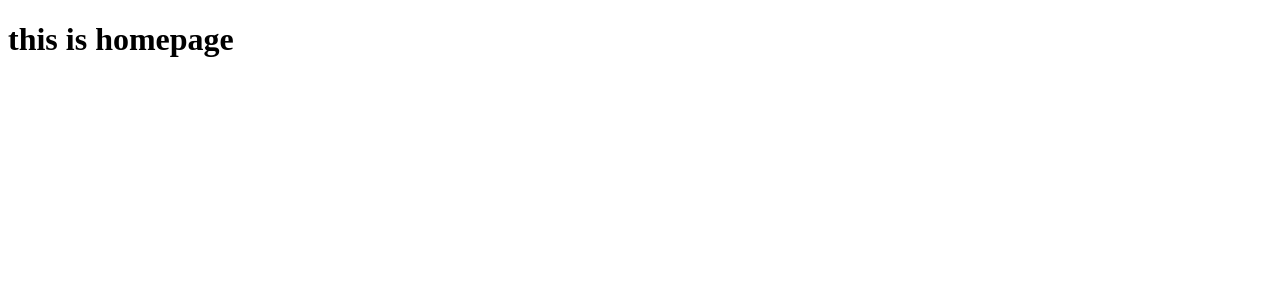
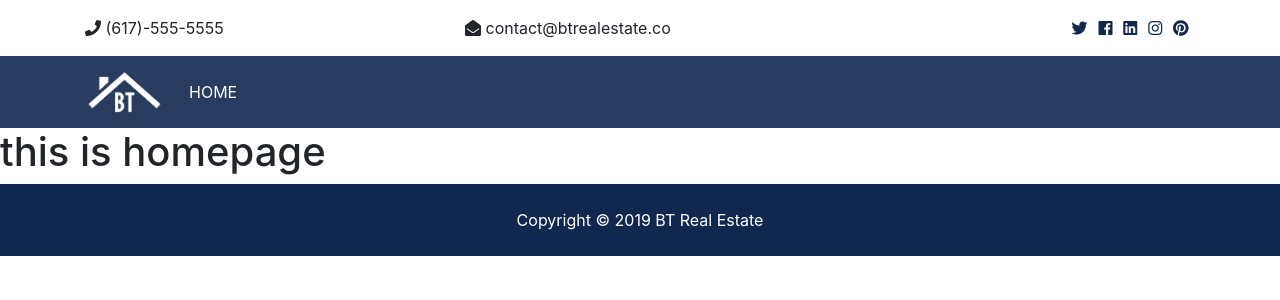
Before and after one commit to Mikolaj-Myszka/BookazManago, a Django app: page / in a window 1280 px wide. Shown: the top 300 px of the page. Run offline with Django 3.2, Linux system fonts and the light colour scheme; some libraries are stand-ins or nearby versions.

Commit message:
Added partials

```diff
--- a/pages/urls.py
+++ b/pages/urls.py
@@ -1,7 +1,8 @@
 from django.urls import path
-from .views import home
+from . import views
 
 
 urlpatterns = [
-    path('', home, name='home')
+    path('', views.home, name='home'),
+    path('about', views.about, name='about')
 ]
--- a/pages/views.py
+++ b/pages/views.py
@@ -4,3 +4,6 @@ from django.http import HttpResponse
 
 def home(request):
     return render(request, 'pages/index.html')
+
+def about(request):
+    return render(request, 'pages/about.html')
--- a/templates/base.html
+++ b/templates/base.html
@@ -1,13 +1,37 @@
+{% load static %}
+
 <!DOCTYPE html>
 <html lang="en">
 <head>
     <meta charset="UTF-8">
     <meta name="viewport" content="width=device-width, initial-scale=1.0">
     <meta http-equiv="X-UA-Compatible" content="ie=edge">
-    <title>BookzMenago - Yur Wunderbar Bookz Menago</title>
+
+    <!-- Font Awesome -->
+    <link rel="stylesheet" href="{% static 'css/all.css' %}">
+    <!-- Bootstrap -->
+    <link rel="stylesheet" href="{% static 'css/bootstrap.css' %}">
+    <!-- Custom -->
+    <link rel="stylesheet" href="{% static 'css/style.css' %}">
+    <!-- Lightbox -->
+    <link rel="stylesheet" href="{% static 'css/lightbox.min.css' %}">
+
+  <title>BookzMenago - Yur Wunderbar Bookz Menago {% block title%}{% endblock%}</title>
 </head>
+
 <body>
-    {% block content%}
-    {% endblock %}
+    <!-- Topbar -->
+    {% include 'partials/_topbar.html' %}
+    <!-- Navbar -->
+    {% include 'partials/_navbar.html' %}
+    <!-- Main Content -->
+    {% block content %} {% endblock %}
+    <!-- Footer -->
+    {% include 'partials/_footer.html' %}
+
+    <script src="{% static 'js/jquery-3.3.1.min.js' %}"></script>
+    <script src="{% static 'js/bootstrap.bundle.min.js' %}"></script>
+    <script src="{% static 'js/lightbox.min.js' %}"></script>
+    <script src="{% static 'js/main.js' %}"></script>
 </body>
 </html>
--- /dev/null
+++ b/templates/partials/_footer.html
@@ -0,0 +1,4 @@
+<footer id="main-footer" class="py-4 bg-primary text-white text-center">
+    Copyright &copy;
+    <span class="year"></span> BT Real Estate
+</footer>
--- /dev/null
+++ b/templates/partials/_navbar.html
@@ -0,0 +1,28 @@
+{% load static %}
+
+<nav class="navbar navbar-expand-lg navbar-dark bg-primary sticky-top">
+    <div class="container">
+        <a class="navbar-brand" href="{% url 'home' %}">
+        <img src="{% static 'img/logo.png' %}" class="logo" alt="">
+        </a>
+        <button class="navbar-toggler" type="button" data-toggle="collapse" data-target="#navbarNavAltMarkup">
+        <span class="navbar-toggler-icon"></span>
+        </button>
+        <div class="collapse navbar-collapse" id="navbarNavAltMarkup">
+        <ul class="navbar-nav">
+            <li
+                {% if '/' == request.path %}
+                    class="nav-item active mr-3"
+                {% else %}
+                    class="nav-item mr-3"
+                {% endif %}
+            >
+            <a class="nav-link" href="{% url 'home' %}">Home</a>
+            </li>
+
+        </ul>
+
+
+        </div>
+    </div>
+</nav>
--- /dev/null
+++ b/templates/partials/_topbar.html
@@ -0,0 +1,31 @@
+<section id="top-bar" class="p-3">
+    <div class="container">
+        <div class="row">
+        <div class="col-md-4">
+            <i class="fas fa-phone"></i> (617)-555-5555
+        </div>
+        <div class="col-md-4">
+            <i class="fas fa-envelope-open"></i> contact@btrealestate.co
+        </div>
+        <div class="col-md-4">
+            <div class="social text-right">
+            <a href="#">
+                <i class="fab fa-twitter"></i>
+            </a>
+            <a href="#">
+                <i class="fab fa-facebook"></i>
+            </a>
+            <a href="#">
+                <i class="fab fa-linkedin"></i>
+            </a>
+            <a href="#">
+                <i class="fab fa-instagram"></i>
+            </a>
+            <a href="#">
+                <i class="fab fa-pinterest"></i>
+            </a>
+            </div>
+        </div>
+        </div>
+    </div>
+</section>
```
